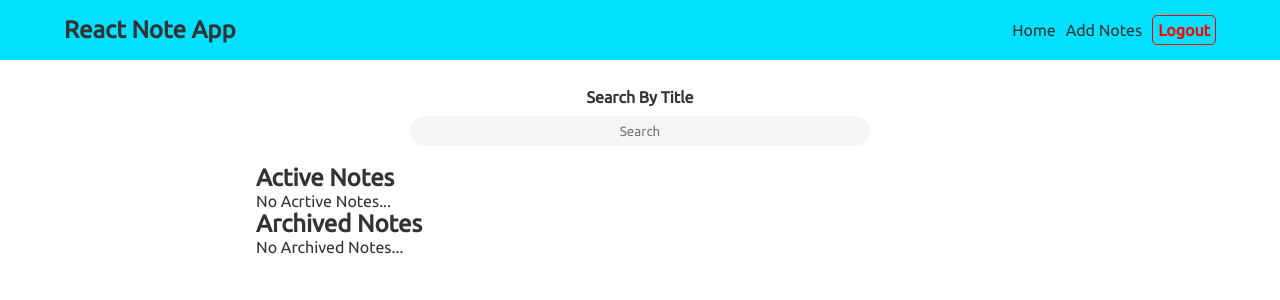
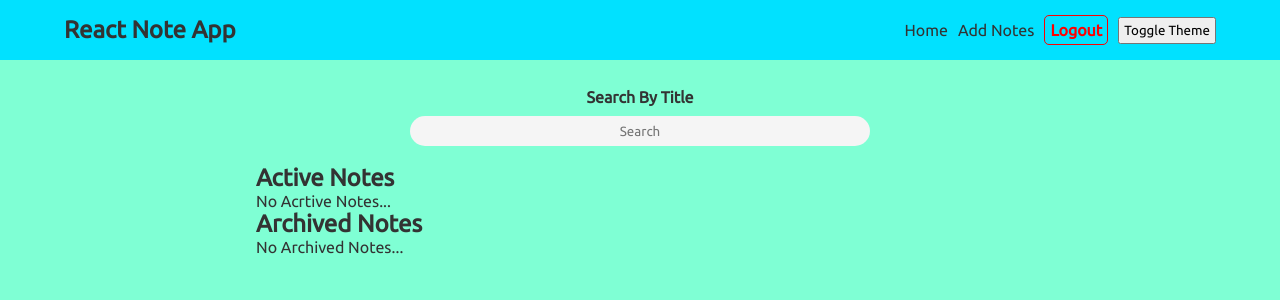
Before and after one commit to calvinadhikang/React-Note-App, a React (Vite) app: page /app in a window 1280 px wide. Shown: the top 300 px of the page. Built offline with nearby package versions, Linux system fonts and the light colour scheme; no server answers; sample sign-in values are in the browser's storage.

Commit message:
add theme toggle

```diff
--- a/src/components/Nav.jsx
+++ b/src/components/Nav.jsx
@@ -2,13 +2,19 @@ import React from "react";
 import { Link } from "react-router-dom";
 import { putAccessToken } from "../utils/network";
 import { useNavigate } from "react-router-dom";
+import { useTheme } from "../contexts/ThemeContext";
 
 function Nav() {
     const navigate = useNavigate();
+    const { theme, changeTheme } = useTheme();
 
     const handleLogout = () => {
         putAccessToken(null);
         navigate("/");
+    }
+
+    const toggleTheme = () => {
+        changeTheme(theme === "light" ? "dark" : "light");
     }
 
     return(
@@ -18,6 +24,7 @@ function Nav() {
                 <Link className="link-hover" to="/app">Home</Link>
                 <Link className="link-hover" to="/app/add">Add Notes</Link>
                 <button className="link-logout" onClick={handleLogout}>Logout</button>
+                <button className="btn-theme" onClick={toggleTheme}>Toggle Theme</button>
             </div>
         </nav>
     );
--- /dev/null
+++ b/src/contexts/ThemeContext.jsx
@@ -0,0 +1,27 @@
+import { createContext, useContext, useEffect, useState } from "react";
+
+const ThemeContext = createContext("light");
+
+export const useTheme = () => useContext(ThemeContext);
+
+export const ThemeProvider = ({children}) => {
+    const [theme, setTheme] = useState(() => {
+        const currentTheme = localStorage.getItem("light");
+        return currentTheme ? currentTheme : "light";
+    })
+
+    const changeTheme = (newTheme) => {
+        setTheme(newTheme);
+        localStorage.setItem("theme", newTheme);
+    }
+
+    useEffect(() => {
+        document.body.className = theme;
+    }, [theme]);
+
+    return (
+        <ThemeContext.Provider value={{ theme, changeTheme }}>
+            {children}
+        </ThemeContext.Provider>
+    )
+}
--- a/src/main.css
+++ b/src/main.css
@@ -228,3 +228,13 @@ nav > h1 {
     color: white;
     background-color: red;
 }
+.light {
+    background-color: aquamarine;
+}
+.dark {
+    background-color: darkslategray;
+    color: salmon;
+}
+.btn-theme {
+    padding: 4px;
+}
--- a/src/main.jsx
+++ b/src/main.jsx
@@ -3,11 +3,14 @@ import ReactDOM from 'react-dom/client'
 import './main.css'
 import { BrowserRouter } from 'react-router-dom'
 import App from './App'
+import { ThemeProvider } from './contexts/ThemeContext'
 
 ReactDOM.createRoot(document.getElementById('root')).render(
     <React.StrictMode>
-        <BrowserRouter>
-            <App/>
-        </BrowserRouter>
+        <ThemeProvider>
+            <BrowserRouter>
+                <App/>
+            </BrowserRouter>
+        </ThemeProvider>
     </React.StrictMode>
 )
```
